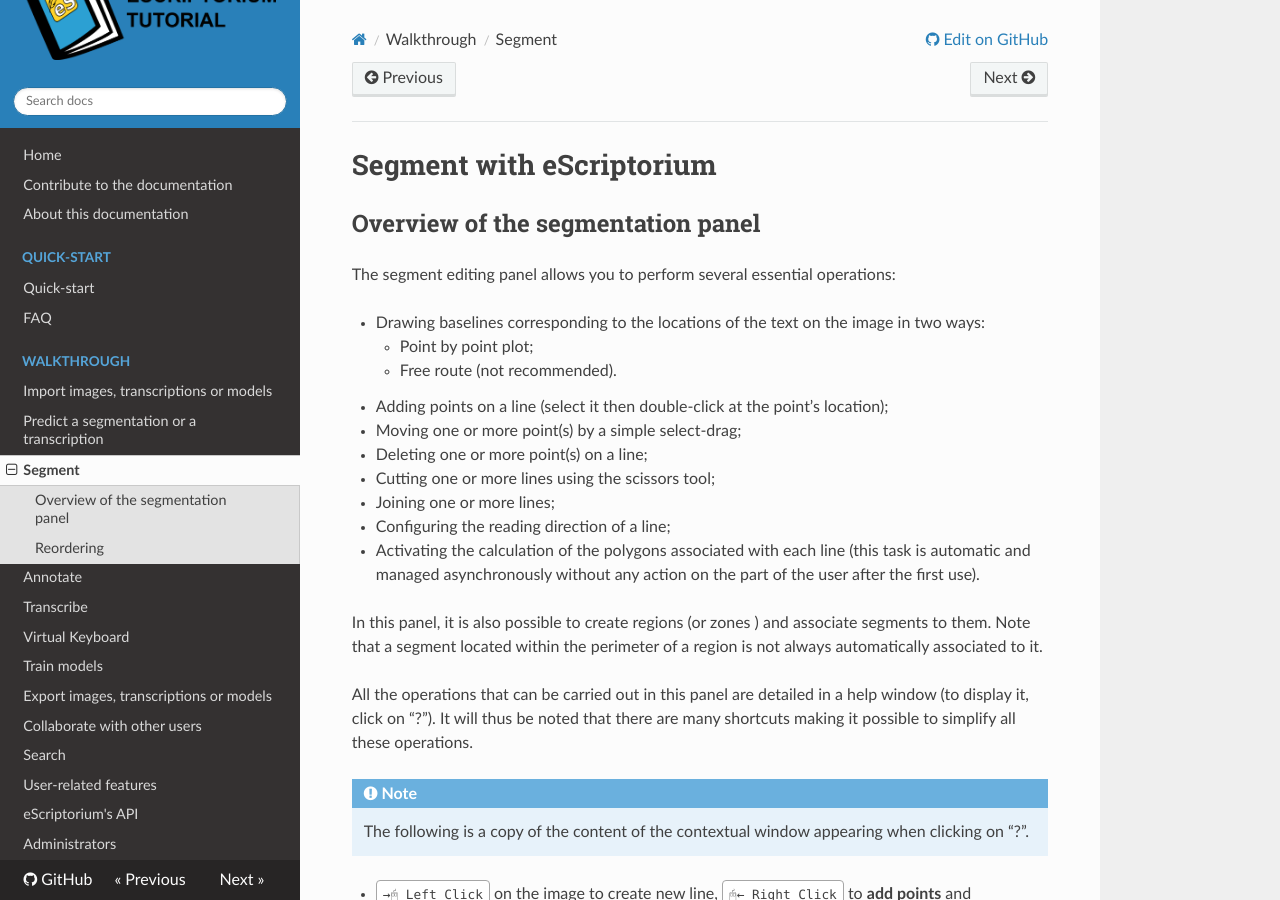
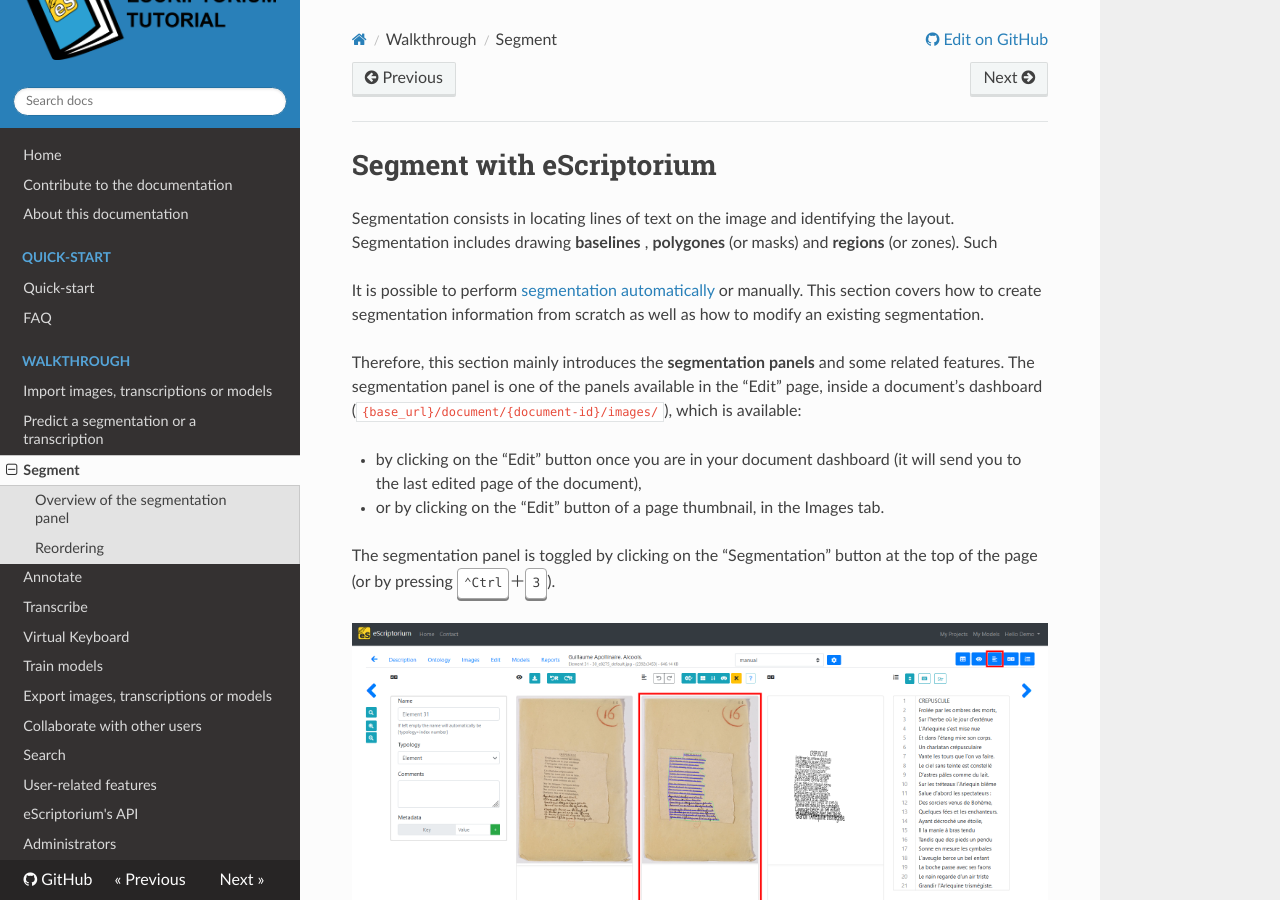
Before and after one commit to alix-tz/escriptorium-documentation, an MkDocs documentation site: the page built from docs/segment.md, in a window 1280 px wide and 900 px high. Built offline with MkDocs 1.6.1, drawn with Linux system fonts in a browser that asks for light colours; nearby versions of some CDN libraries.

Commit message:
adding a preamble in segment

```diff
--- a/docs/segment.md
+++ b/docs/segment.md
@@ -8,8 +8,30 @@
 
 # Segment with eScriptorium
 
+<!-- todo:
+
+This section should provide solid definition of the elements involved in segmentation (masks/polygons, baselines/toplines, zones, reading order, reading direction, type for region and lines, line ordering (partially covered in transcribe).)
+
+It should also make sure that the importance of when segmentation is done is understood (risk of erasing data if done after a round of transcription), and mention the fact that segmentation can result from prediction, manual segmentation or import.
+
+-->
+
+Segmentation consists in locating lines of text on the image and identifying the layout. Segmentation includes drawing **baselines** <!-- todo: add a definition -->, **polygones** (or masks) <!-- todo: add a definition --> and **regions** (or zones)<!--todo: add a definition -->. Such
+
+It is possible to perform [segmentation automatically](predict.md#predict-the-segmentation) or manually. This section covers how to create segmentation information from scratch as well as how to modify an existing segmentation.
+
+Therefore, this section mainly introduces the **segmentation panels** and some related features. The segmentation panel is one of the panels available in the "Edit" page, inside a document's dashboard (`{base_url}/document/{document-id}/images/`), which is available:
+
+- by clicking on the "Edit" button once you are in your document dashboard (it will send you to the last edited page of the document),
+- or by clicking on the "Edit" button of a page thumbnail, in the Images tab.
+
+The segmentation panel is toggled by clicking on the "Segmentation" button at the top of the page (or by pressing ++control+3++).
+
+![image: Screenshot of the 5 activated panels (Segmentation panel framed in red) ](img/segment/segment_panel.png "The 3d panel is used to manually edit the segmentation")
 
 ## Overview of the segmentation panel
+
+<!-- rewrite this section-->
 
 The segment editing panel allows you to perform several essential operations:
 
```
Also changed, not shown: docs/img/segment/segment_panel.png (added).
